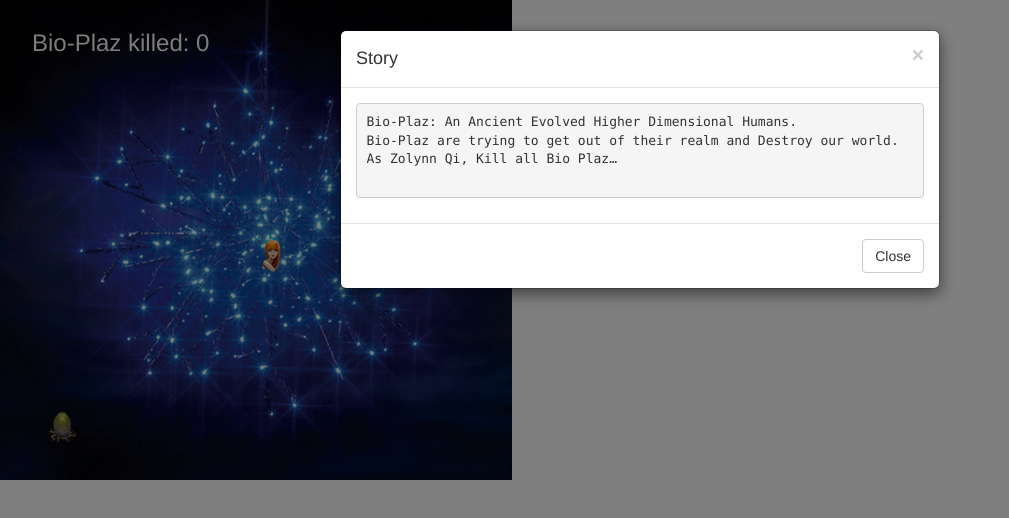
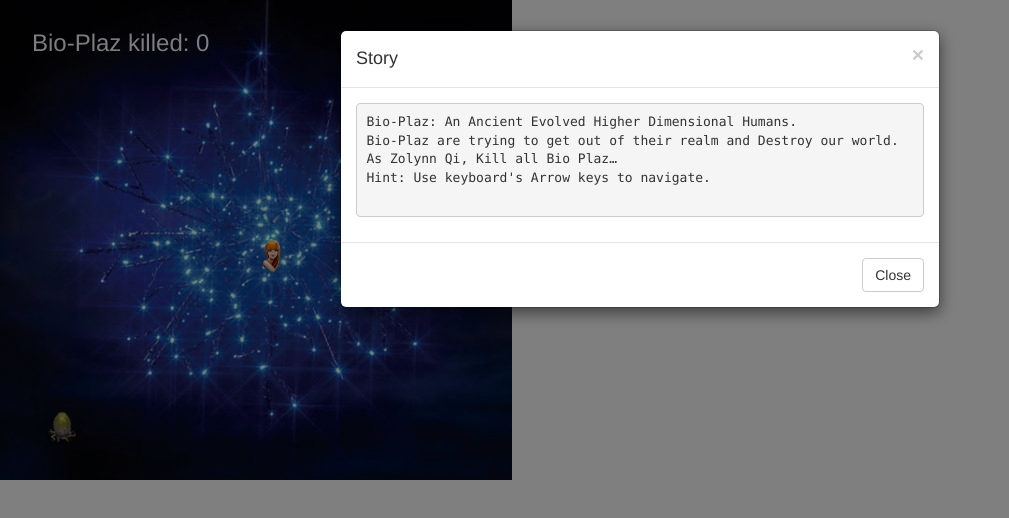
Before and after one commit to xeeshanqi/Uberman, a plain HTML site: page index.html in a window 1280 px wide. Shown: the whole page, without its empty margins (0-1009 px from the left). Drawn offline with Linux system fonts and the light colour scheme.

Commit message:
Added Hints

```diff
--- a/index.html
+++ b/index.html
@@ -25,6 +25,7 @@
 					<pre>Bio-Plaz: An Ancient Evolved Higher Dimensional Humans.
 Bio-Plaz are trying to get out of their realm and Destroy our world.
 As Zolynn Qi, Kill all Bio Plaz…
+Hint: Use keyboard's Arrow keys to navigate.
 					</pre>
 				  </div>
 				  <div class="modal-footer">
```
